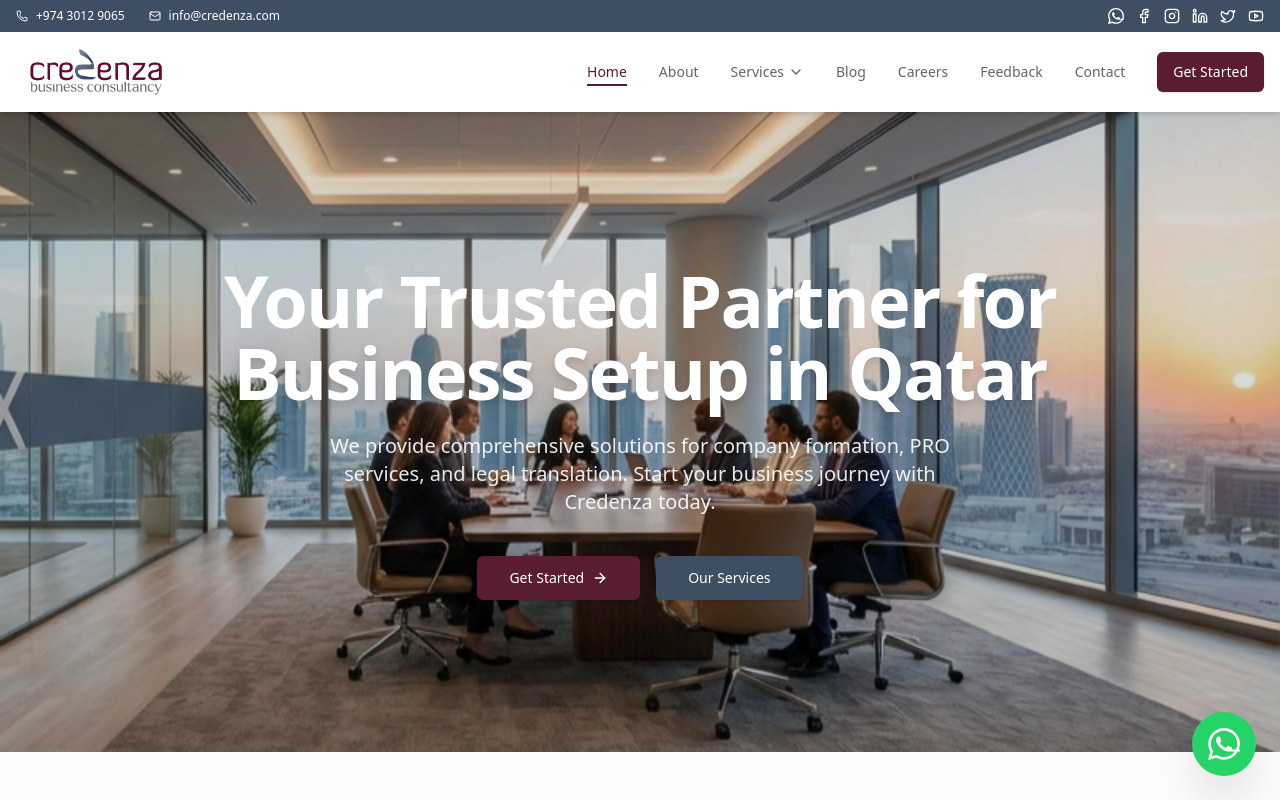
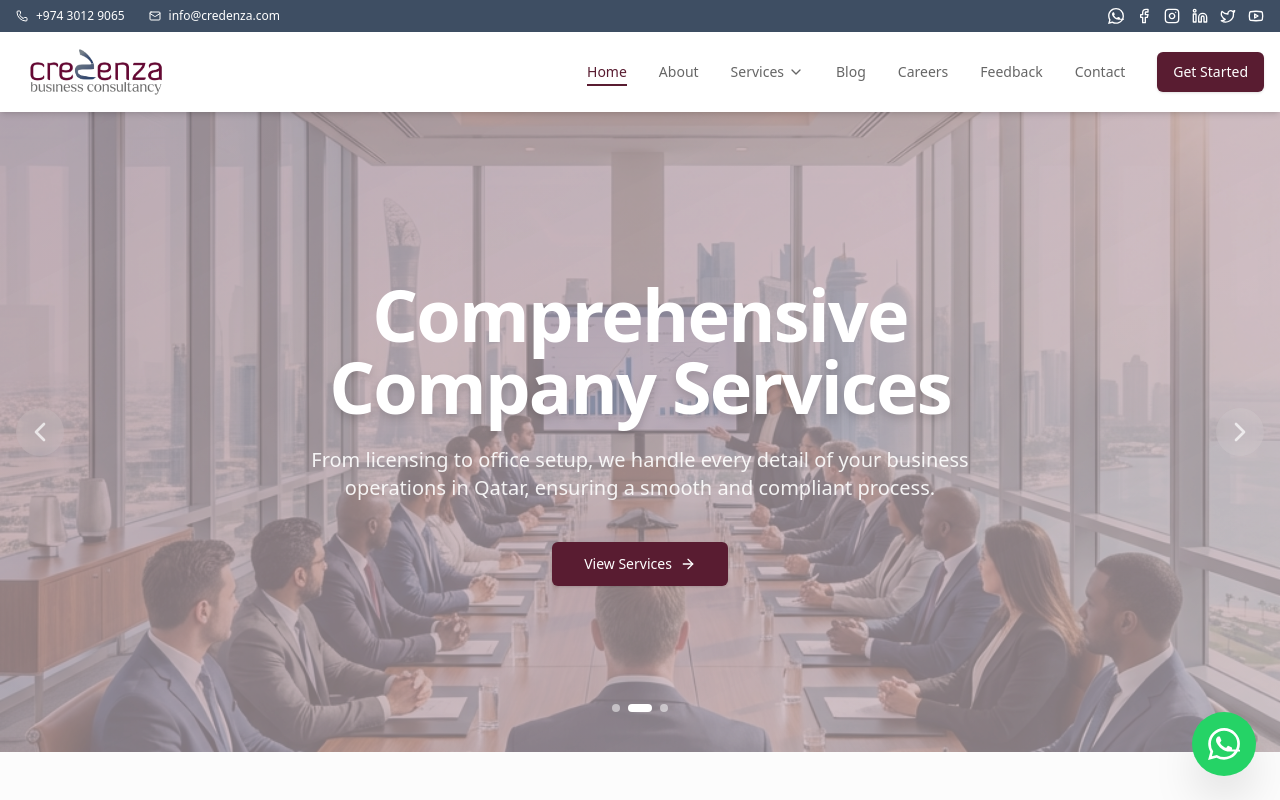
Before and after one commit to Theepak49/credenza-website, a Next.js app: page / in a window 1280 px wide. Shown: the top 800 px of the page. Built offline with nearby package versions, Linux system fonts and the light colour scheme.

Commit message:
Design changes 6

```diff
--- a/src/app/blog/page.tsx
+++ b/src/app/blog/page.tsx
@@ -95,7 +95,7 @@ export default function BlogPage() {
                         <div className="text-center mt-12">
                             <p className="text-muted-foreground mb-4">More content coming soon!</p>
                             <Link href="/contact">
-                                <Button>Contact Us</Button>
+                                <Button className="cursor-pointer hover:bg-white hover:text-primary transition duration-300 ease-in-out">Contact Us</Button>
                             </Link>
                         </div>
                     </Reveal> */}
--- a/src/app/careers/page.tsx
+++ b/src/app/careers/page.tsx
@@ -110,7 +110,7 @@ export default function CareersPage() {
                                                 </span>
                                             </div>
                                         </div>
-                                        <Button className="flex items-center gap-2 shrink-0">
+                                        <Button className="flex items-center gap-2 shrink-0 cursor-pointer hover:bg-white hover:text-primary transition duration-300 ease-in-out">
                                             Apply Now
                                             <ArrowRight className="h-4 w-4" />
                                         </Button>
@@ -126,7 +126,7 @@ export default function CareersPage() {
                                 Don't see a position that fits? We're always looking for talented individuals.
                             </p>
                             <Link href="/contact">
-                                <Button variant="outline">Send Us Your CV</Button>
+                                <Button variant="outline" className="cursor-pointer">Send Us Your CV</Button>
                             </Link>
                         </div>
                     </Reveal>
--- a/src/app/feedback/page.tsx
+++ b/src/app/feedback/page.tsx
@@ -111,7 +111,7 @@ export default function FeedbackPage() {
                                         />
                                     </div>
 
-                                    <Button type="submit" className="w-full">
+                                    <Button type="submit" className="w-full cursor-pointer hover:bg-white hover:text-primary transition duration-300 ease-in-out">
                                         Submit Feedback
                                     </Button>
                                 </form>
--- a/src/app/page.tsx
+++ b/src/app/page.tsx
@@ -75,7 +75,7 @@ export default function Home() {
           <Reveal delay={0.5}>
             <div className="text-center mt-12">
               <Link href="/services">
-                <Button size="lg" className="gap-2">
+                <Button size="lg" className="gap-2 cursor-pointer hover:bg-white hover:text-primary transition duration-300 ease-in-out">
                   View All Services <ArrowRight className="h-4 w-4" />
                 </Button>
               </Link>
@@ -133,7 +133,7 @@ export default function Home() {
                 </div>
 
                 <Link href="/about">
-                  <Button variant="default" className="gap-2">
+                  <Button variant="default" className="gap-2 cursor-pointer hover:bg-white hover:text-primary transition duration-300 ease-in-out">
                     Learn More About Us <ArrowRight className="h-4 w-4" />
                   </Button>
                 </Link>
@@ -242,7 +242,7 @@ export default function Home() {
               </p>
               <div className="flex flex-col sm:flex-row gap-4 justify-center">
                 <Link href="/contact">
-                  <Button variant="secondary" size="lg" className="gap-2">
+                  <Button variant="secondary" size="lg" className="gap-2 cursor-pointer hover:bg-white hover:text-primary transition duration-300 ease-in-out">
                     Contact Us <ArrowRight className="h-4 w-4" />
                   </Button>
                 </Link>
--- a/src/components/layout/Header.tsx
+++ b/src/components/layout/Header.tsx
@@ -132,13 +132,13 @@ export function Header() {
                             </div>
                         ))}
                         <Link href="/contact">
-                            <Button>Get Started</Button>
+                            <Button className="cursor-pointer">Get Started</Button>
                         </Link>
                     </nav>
 
                     {/* Mobile Menu Toggle */}
                     <button
-                        className="flex items-center p-2 md:hidden text-foreground"
+                        className="flex items-center p-2 md:hidden text-foreground cursor-pointer hover:bg-white hover:text-primary transition duration-300 ease-in-out"
                         onClick={() => setIsOpen(!isOpen)}
                     >
                         {isOpen ? <X className="h-6 w-6" /> : <Menu className="h-6 w-6" />}
@@ -162,7 +162,7 @@ export function Header() {
                                                 <button
                                                     onClick={() => setServicesOpen(!servicesOpen)}
                                                     className={cn(
-                                                        "flex items-center justify-between w-full text-left text-sm font-medium hover:text-primary py-2",
+                                                        "flex items-center justify-between w-full text-left text-sm font-medium hover:text-primary py-2 cursor-pointer",
                                                         pathname === item.href ? "text-primary" : "text-muted-foreground"
                                                     )}
                                                 >
@@ -207,7 +207,7 @@ export function Header() {
                                 ))}
                                 <div className="pt-2">
                                     <Link href="/contact" onClick={() => setIsOpen(false)}>
-                                        <Button className="w-full">Get Started</Button>
+                                        <Button className="w-full cursor-pointer hover:bg-white hover:text-primary transition duration-300 ease-in-out">Get Started</Button>
                                     </Link>
                                 </div>
                             </div>
--- a/src/components/sections/Contact.tsx
+++ b/src/components/sections/Contact.tsx
@@ -80,7 +80,7 @@ export function Contact() {
                                 <label htmlFor="message" className="text-sm font-medium">Message</label>
                                 <Textarea id="message" placeholder="How can we help you?" className="min-h-[120px]" />
                             </div>
-                            <Button type="submit" className="w-full">Send Message</Button>
+                            <Button type="submit" className="w-full cursor-pointer">Send Message</Button>
                         </form>
                     </motion.div>
                 </div>
--- a/src/components/sections/Hero.tsx
+++ b/src/components/sections/Hero.tsx
@@ -1,61 +1,145 @@
 "use client"
 
 import { Button } from "@/components/ui/button"
-import { motion } from "framer-motion"
-import { ArrowRight } from "lucide-react"
+import { motion, AnimatePresence } from "framer-motion"
+import { ArrowRight, ChevronLeft, ChevronRight } from "lucide-react"
 import { useRouter } from "next/navigation"
+import { useState, useEffect } from "react"
+
+const slides = [
+    {
+        id: 1,
+        image: "/images/hero-credenza-qatar-1.png",
+        title: (
+            <>
+                Your Trusted Partner for <br className="hidden sm:block" />
+                <span className="text-white drop-shadow-lg">Business Setup in Qatar</span>
+            </>
+        ),
+        subtitle: "We provide comprehensive solutions for company formation, PRO services, and legal translation. Start your business journey with Credenza today.",
+        cta: "Get Started"
+    },
+    {
+        id: 2,
+        image: "/images/hero_company_services.png",
+        title: (
+            <>
+                Comprehensive <br className="hidden sm:block" />
+                <span className="text-white drop-shadow-lg">Company Services</span>
+            </>
+        ),
+        subtitle: "From licensing to office setup, we handle every detail of your business operations in Qatar, ensuring a smooth and compliant process.",
+        cta: "View Services"
+    },
+    {
+        id: 3,
+        image: "/images/pro_services_qatar.png",
+        title: (
+            <>
+                Expert PRO & <br className="hidden sm:block" />
+                <span className="text-white drop-shadow-lg">Government Liaison</span>
+            </>
+        ),
+        subtitle: "Streamline your visa processing, document clearance, and government approvals with our experienced team of Public Relations Officers.",
+        cta: "Contact Us"
+    }
+]
 
 export function Hero() {
     const router = useRouter()
+    const [currentSlide, setCurrentSlide] = useState(0)
+
+    useEffect(() => {
+        const timer = setInterval(() => {
+            setCurrentSlide((prev) => (prev + 1) % slides.length)
+        }, 5000)
+        return () => clearInterval(timer)
+    }, [currentSlide])
+
+    const nextSlide = () => {
+        setCurrentSlide((prev) => (prev + 1) % slides.length)
+    }
+
+    const prevSlide = () => {
+        setCurrentSlide((prev) => (prev - 1 + slides.length) % slides.length)
+    }
 
     return (
-        <section className="relative flex min-h-[80vh] items-center justify-center overflow-hidden px-4 py-20 text-white">
-            {/* Background Image */}
-            <div className="absolute inset-0 z-0">
+        <section className="relative flex min-h-[80vh] items-center justify-center overflow-hidden bg-primary/20 text-white">
+            <AnimatePresence mode="wait">
+                <motion.div
+                    key={currentSlide}
+                    initial={{ opacity: 0 }}
+                    animate={{ opacity: 1 }}
+                    exit={{ opacity: 0 }}
+                    transition={{ duration: 1 }}
+                    className="absolute inset-0 z-0"
+                >
                     <img
-                    src="/images/hero-credenza-qatar-1.png"
-                    alt="Credenza Business Consultancy - Corporate Office in Doha"
-                    className="h-full w-full object-cover"
+                        src={slides[currentSlide].image}
+                        alt="Background"
+                        className="h-full w-full object-cover opacity-60"
                     />
-                <div className="absolute inset-0 bg-gradient-to-br from-secondary/20 to-secondary/20 mix-blend-multiply" />
+                    <div className="absolute inset-0 bg-gradient-to-br from-primary/40 to-primary/20 mix-blend-multiply" />
+                </motion.div>
+            </AnimatePresence>
+
+            <div className="absolute inset-0 -z-10 bg-[linear-gradient(to_right,#ffffff0a_1px,transparent_1px),linear-gradient(to_bottom,#ffffff0a_1px,transparent_1px)] bg-[size:14px_24px]"></div>
+
+            {/* Navigation Buttons */}
+            <button
+                onClick={prevSlide}
+                className="absolute left-4 top-1/2 z-20 -translate-y-1/2 rounded-full bg-white/10 p-2 text-white/70 backdrop-blur-sm transition-all hover:bg-white/20 hover:text-white"
+                aria-label="Previous slide"
+            >
+                <ChevronLeft className="h-8 w-8" />
+            </button>
+
+            <button
+                onClick={nextSlide}
+                className="absolute right-4 top-1/2 z-20 -translate-y-1/2 rounded-full bg-white/10 p-2 text-white/70 backdrop-blur-sm transition-all hover:bg-white/20 hover:text-white"
+                aria-label="Next slide"
+            >
+                <ChevronRight className="h-8 w-8" />
+            </button>
+
+            {/* Dots Navigation */}
+            <div className="absolute bottom-10 left-0 right-0 z-20 flex justify-center gap-2">
+                {slides.map((_, index) => (
+                    <button
+                        key={index}
+                        onClick={() => setCurrentSlide(index)}
+                        className={`h-2 w-2 rounded-full transition-all ${index === currentSlide ? "bg-white w-6" : "bg-white/50"
+                            }`}
+                        aria-label={`Go to slide ${index + 1}`}
+                    />
+                ))}
             </div>
-            <div className="absolute inset-0 -z-10 bg-[linear-gradient(to_right,#ffffff0a_1px,transparent_1px),linear-gradient(to_bottom,#ffffff0a_1px,transparent_1px)] bg-[size:14px_24px]"></div>
-            <div className="absolute left-0 right-0 top-0 -z-10 m-auto h-[310px] w-[310px] rounded-full bg-white/10 opacity-20 blur-[100px]"></div>
 
-            <div className="container mx-auto text-center relative z-10">
+            <div className="container mx-auto px-4 py-20 text-center relative z-10">
+                <AnimatePresence mode="wait">
                     <motion.div
+                        key={currentSlide}
                         initial={{ opacity: 0, y: 20 }}
                         animate={{ opacity: 1, y: 0 }}
+                        exit={{ opacity: 0, y: -20 }}
                         transition={{ duration: 0.5 }}
                     >
                         <h1 className="mx-auto max-w-4xl text-4xl font-extrabold tracking-tight sm:text-5xl md:text-6xl lg:text-7xl">
-                        Your Trusted Partner for <br className="hidden sm:block" />
-                        <span className="text-white drop-shadow-lg">Business Setup in Qatar</span>
+                            {slides[currentSlide].title}
                         </h1>
+
+                        <p className="mx-auto mt-6 max-w-2xl text-lg sm:text-xl text-white/90">
+                            {slides[currentSlide].subtitle}
+                        </p>
+
+                        <div className="mt-10 flex justify-center gap-4">
+                            <Button size="lg" className="gap-2 cursor-pointer hover:bg-white hover:text-primary transition duration-300 ease-in-out" onClick={() => router.push('/contact')}>
+                                {slides[currentSlide].cta} <ArrowRight className="h-4 w-4" />
+                            </Button>
+                        </div>
                     </motion.div>
-
-                <motion.p
-                    initial={{ opacity: 0, y: 20 }}
-                    animate={{ opacity: 1, y: 0 }}
-                    transition={{ duration: 0.5, delay: 0.2 }}
-                    className="mx-auto mt-6 max-w-2xl text-lg sm:text-xl text-white/90"
-                >
-                    We provide comprehensive solutions for company formation, PRO services, and legal translation. Start your business journey with Credenza today.
-                </motion.p>
-
-                <motion.div
-                    initial={{ opacity: 0, y: 20 }}
-                    animate={{ opacity: 1, y: 0 }}
-                    transition={{ duration: 0.5, delay: 0.4 }}
-                    className="mt-10 flex justify-center gap-4"
-                >
-                    <Button size="lg" className="gap-2" onClick={() => router.push('/contact')}>
-                        Get Started <ArrowRight className="h-4 w-4" />
-                    </Button>
-                    <Button size="lg" className="gap-2" variant="secondary" onClick={() => router.push('/services')}>
-                        Our Services
-                    </Button>
-                </motion.div>
+                </AnimatePresence>
             </div>
         </section>
     )
--- a/src/infrastructure/data/companyData.ts
+++ b/src/infrastructure/data/companyData.ts
@@ -16,7 +16,7 @@ export const companyValuesData = [
         id: "safety",
         icon: Shield,
         title: "SAFETY",
-        description: "Prioritizing the well-being of employees and stakeholders",
+        description: "Prioritizing the well-being of employees and stake holders",
     },
     {
         id: "integrity",
```
Also changed, not shown: public/images/hero_company_services.png (added). Lines whose indentation alone changed are shown as unchanged.
